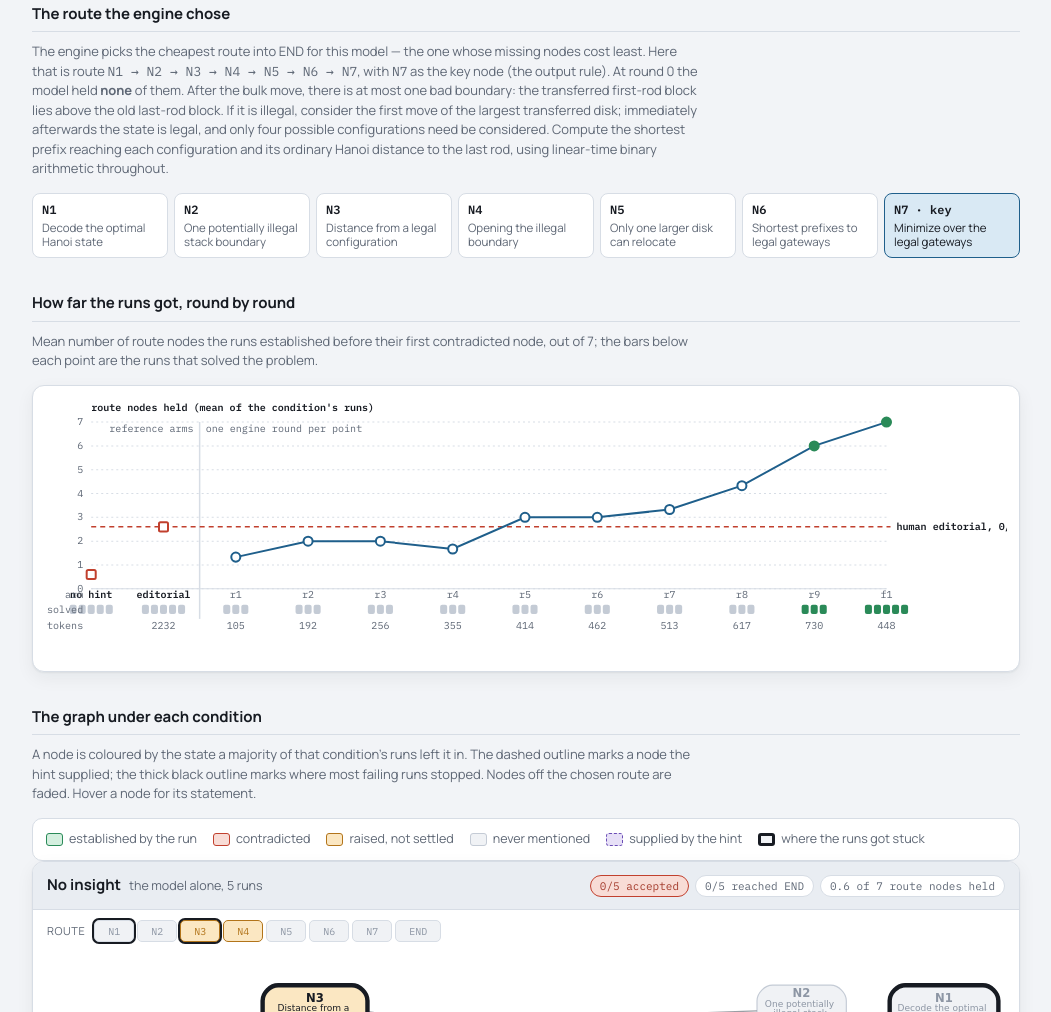
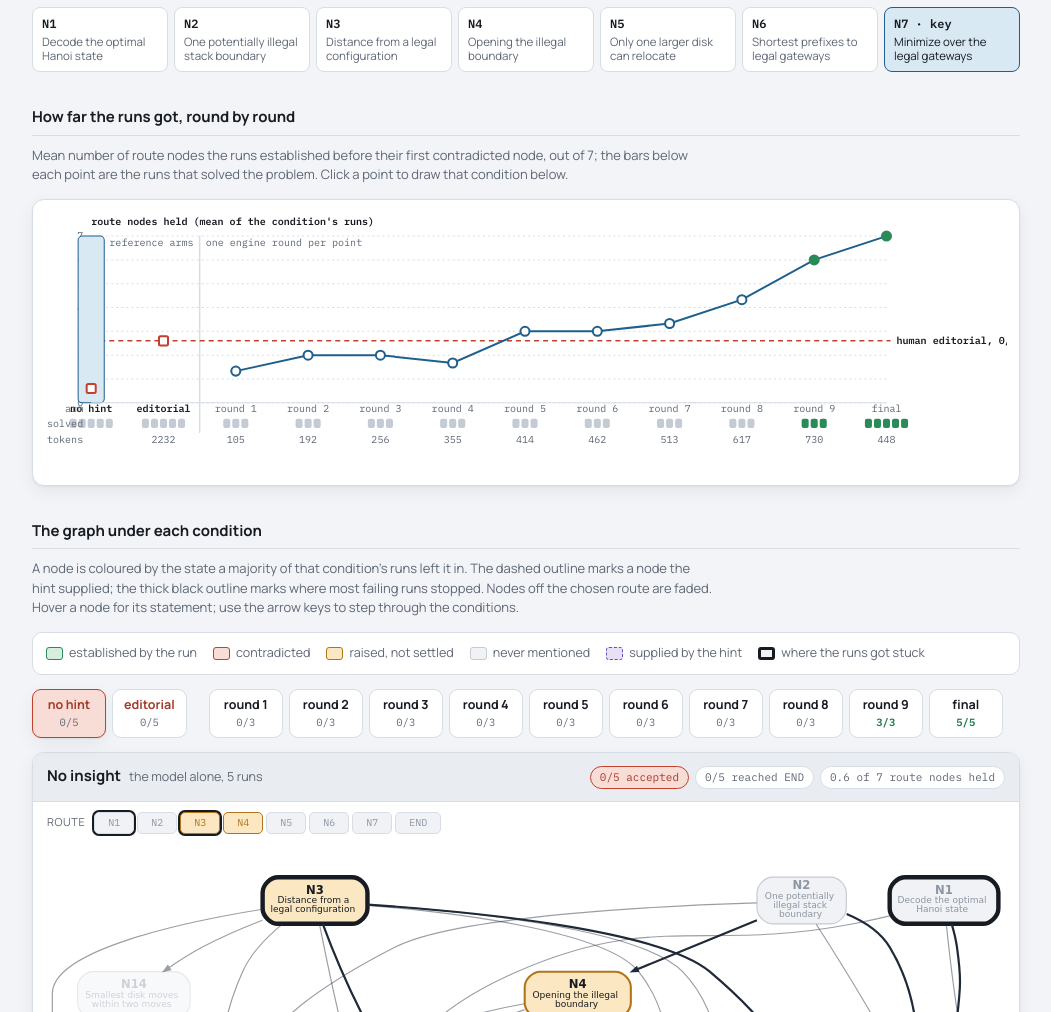
Before and after one commit to xupy2003/InsightGeneration, a plain HTML site: page insight-evolution/index.html in a window 1280 px wide. Shown: the part 428-1440 px from the top of the page, without its empty margins (114-1165 px from the left). Drawn offline with Linux system fonts and the light colour scheme.

Commit message:
Insight Evolution: one switchable graph, drop the intro paragraphs

```diff
--- a/insight-evolution/index.html
+++ b/insight-evolution/index.html
@@ -11,9 +11,9 @@
 <link rel="preconnect" href="https://fonts.gstatic.com" crossorigin>
 <link rel="stylesheet" href="https://fonts.googleapis.com/css2?family=Manrope:wght@400;500;600;700;800&family=IBM+Plex+Mono:wght@400;500;600&display=swap">
 <style>
-/* Layout: one reading column of figures, each the same graph under a different condition, with a
-   progress chart above them. Palette and node-state colors are the Reasoning Graph viewer's, so the
-   two pages read as one site. */
+/* Layout: one reading column — the progress chart, a condition picker, and a single graph canvas that
+   re-colours as the condition changes. Palette and node-state colors are the Reasoning Graph viewer's,
+   so the two pages read as one site. */
 :root {
   --bg: #f2f4f7; --surface: #ffffff; --surface-2: #e9edf2; --fg: #171b22; --muted: #5e6775; --line: #d7dde5;
   --accent: #1f5f8b; --accent-bg: #d9e9f4;
@@ -58,6 +58,7 @@
 }
 * { box-sizing: border-box; }
 body { margin: 0; background: var(--bg); color: var(--fg); font-family: var(--font-ui); font-size: 14px; line-height: 1.5; }
+button { font: inherit; color: inherit; cursor: pointer; }
 a { color: var(--accent); }
 h1, h2, h3 { margin: 0; text-wrap: balance; }
 code, .mono { font-family: var(--font-mono); }
@@ -69,16 +70,14 @@ code, .mono { font-family: var(--font-mono); }
 .crumb { font-size: 12px; color: var(--muted); margin-bottom: 10px; }
 .top h1 { font-size: 24px; font-weight: 800; letter-spacing: -.01em; }
 .top .sub { margin: 4px 0 0; color: var(--muted); font-size: 13px; }
-.top .intro { margin: 14px 0 0; max-width: 84ch; color: var(--fg); font-size: 14px; }
-.top .intro + .intro { margin-top: 8px; color: var(--muted); font-size: 13px; }
-.totals { display: grid; grid-template-columns: repeat(auto-fit, minmax(140px, 1fr)); gap: 10px; margin: 20px 0 0; }
+.totals { display: grid; grid-template-columns: repeat(auto-fit, minmax(140px, 1fr)); gap: 10px; margin: 18px 0 0; }
 .stat { background: var(--surface); border: 1px solid var(--line); border-radius: 10px; padding: 10px 12px; box-shadow: var(--shadow); }
 .stat b { display: block; font-size: 20px; font-weight: 800; font-variant-numeric: tabular-nums; }
 .stat b.ok { color: var(--ac); } .stat b.no { color: var(--fail); }
 .stat span { color: var(--muted); font-size: 11px; text-transform: uppercase; letter-spacing: .05em; }
 
 h2.sec { font-size: 15px; font-weight: 700; margin: 34px 0 10px; padding-bottom: 6px; border-bottom: 1px solid var(--line); }
-p.note { margin: 0 0 14px; color: var(--muted); font-size: 13px; max-width: 84ch; }
+p.note { margin: 0 0 14px; color: var(--muted); font-size: 13px; max-width: 86ch; }
 
 /* route strip */
 .route { display: flex; flex-wrap: wrap; gap: 6px; }
@@ -92,25 +91,37 @@ p.note { margin: 0 0 14px; color: var(--muted); font-size: 13px; max-width: 84ch
 /* chart */
 .chartbox { background: var(--surface); border: 1px solid var(--line); border-radius: 12px; padding: 14px 12px 8px;
             box-shadow: var(--shadow); overflow-x: auto; }
-.chartbox svg { display: block; min-width: 640px; width: 100%; height: auto; }
+.chartbox svg { display: block; min-width: 660px; width: 100%; height: auto; }
 .chartbox .ax { stroke: var(--line); }
 .chartbox .grid { stroke: var(--line); stroke-dasharray: 2 3; }
 .chartbox .lbl { fill: var(--muted); font-size: 10px; font-family: var(--font-mono); }
 .chartbox .lbl.b { fill: var(--fg); font-weight: 600; }
 .chartbox .ln { fill: none; stroke: var(--accent); stroke-width: 2; }
-.chartbox .pt { fill: var(--surface); stroke: var(--accent); stroke-width: 2; }
+.chartbox .pt { fill: var(--surface); stroke: var(--accent); stroke-width: 2; cursor: pointer; }
 .chartbox .pt.all { fill: var(--est); stroke: var(--est); }
 .chartbox .pt.some { fill: var(--work); stroke: var(--work); }
 .chartbox .bar { fill: var(--absent); } .chartbox .bar.on { fill: var(--est); }
-.chartbox .zone { fill: var(--absent-bg); }
 .chartbox .div { stroke: var(--line); stroke-width: 1.5; }
 .chartbox .ref { stroke: var(--wrong); stroke-width: 1.5; stroke-dasharray: 5 4; fill: none; }
 .chartbox rect.pt.ref { fill: var(--surface); stroke: var(--wrong); stroke-width: 2; stroke-dasharray: none; }
+.chartbox .hit { fill: transparent; cursor: pointer; }
+.chartbox .sel { fill: var(--accent-bg); stroke: var(--accent); stroke-width: 1; }
 
-/* figures */
-.figs { display: grid; gap: 18px; }
+/* condition picker */
+.picker { display: flex; flex-wrap: wrap; gap: 6px; margin-bottom: 14px; }
+.pick { display: grid; gap: 1px; justify-items: center; background: var(--surface); border: 1px solid var(--line);
+        border-radius: 9px; padding: 6px 11px; min-width: 74px; }
+.pick:hover { border-color: var(--accent); }
+.pick[aria-pressed="true"] { border-color: var(--accent); background: var(--accent-bg); box-shadow: var(--shadow); }
+.pick .pl { font-size: 12.5px; font-weight: 700; white-space: nowrap; }
+.pick .pm { font-family: var(--font-mono); font-size: 10.5px; color: var(--muted); }
+.pick.ref .pl { color: var(--fail); }
+.pick[aria-pressed="true"].ref { border-color: var(--wrong); background: var(--wrong-bg); }
+.pick.won .pm { color: var(--ac); font-weight: 600; }
+.picker .gap { width: 10px; }
+
+/* figure */
 .fig { background: var(--surface); border: 1px solid var(--line); border-radius: 12px; box-shadow: var(--shadow); overflow: hidden; }
-.fig.hl { border-color: var(--accent); }
 .fhead { display: flex; flex-wrap: wrap; gap: 8px 14px; align-items: baseline; justify-content: space-between;
          padding: 12px 14px; border-bottom: 1px solid var(--line); background: var(--surface-2); }
 .fhead .ft { font-size: 15px; font-weight: 700; }
@@ -136,8 +147,10 @@ p.note { margin: 0 0 14px; color: var(--muted); font-size: 13px; max-width: 84ch
 .canvas { padding: 8px 10px 12px; }
 .graphsvg { width: 100%; height: auto; display: block; }
 .graphsvg text { font-family: 'DejaVu Sans', Verdana, sans-serif; fill: var(--fg); }
-.graphsvg .node path, .graphsvg .node polygon { fill: var(--node-bg); stroke: var(--edge); stroke-width: .9; }
+.graphsvg .node path, .graphsvg .node polygon { fill: var(--node-bg); stroke: var(--edge); stroke-width: .9;
+        transition: fill .18s, stroke .18s, opacity .18s; }
 .graphsvg .node path:not(:first-of-type) { fill: none; }
+.graphsvg .node { transition: opacity .18s; }
 .graphsvg .edge path { fill: none; stroke: var(--edge); opacity: .45; }
 .graphsvg .edge polygon { fill: var(--edge); stroke: var(--edge); opacity: .45; }
 .graphsvg .edge text { fill: var(--muted); font-size: 8px; }
@@ -156,7 +169,7 @@ p.note { margin: 0 0 14px; color: var(--muted); font-size: 13px; max-width: 84ch
 .graphsvg .node[data-id="END"].reached path:first-of-type { fill: var(--est-bg); stroke: var(--est); stroke-width: 2.4; }
 .graphsvg .node[data-id="CODE"].solved path:first-of-type { stroke: var(--est); stroke-width: 2.4; }
 
-.cap { margin: 0; padding: 0 14px 12px; font-size: 13px; color: var(--muted); max-width: 90ch; }
+.cap { margin: 0; padding: 0 14px 12px; font-size: 13px; color: var(--muted); max-width: 92ch; }
 .cap b { color: var(--fg); font-weight: 600; }
 details.ins { border-top: 1px solid var(--line); }
 details.ins summary { padding: 9px 14px; cursor: pointer; font-size: 12.5px; color: var(--accent); font-weight: 600; }
@@ -165,7 +178,7 @@ details.ins pre { margin: 0; padding: 0 14px 14px; white-space: pre-wrap; font-f
 
 /* legend */
 .legend { display: flex; flex-wrap: wrap; gap: 8px 16px; background: var(--surface); border: 1px solid var(--line);
-          border-radius: 10px; padding: 11px 13px; font-size: 12.5px; color: var(--muted); }
+          border-radius: 10px; padding: 11px 13px; font-size: 12.5px; color: var(--muted); margin-bottom: 14px; }
 .legend .it { display: flex; align-items: center; gap: 6px; }
 .legend .sw { width: 17px; height: 13px; border-radius: 3px; border: 1.6px solid var(--absent); background: var(--absent-bg); }
 .legend .sw.est { border-color: var(--est); background: var(--est-bg); }
@@ -176,6 +189,7 @@ details.ins pre { margin: 0; padding: 0 14px 14px; white-space: pre-wrap; font-f
 
 footer { margin-top: 32px; padding-top: 14px; border-top: 1px solid var(--line); color: var(--muted); font-size: 12px; }
 @media (max-width: 560px) { .fhead { flex-direction: column; align-items: flex-start; } }
+@media (prefers-reduced-motion: reduce) { * { transition: none !important; } }
 </style>
 
 <div class="app">
@@ -183,8 +197,6 @@ footer { margin-top: 32px; padding-top: 14px; border-top: 1px solid var(--line);
   <header class="top">
     <h1 id="h-title">Insight evolution on one problem</h1>
     <p class="sub" id="h-sub"></p>
-    <p class="intro">An insight is a <b>cut on the reasoning graph</b>: the nodes of a solution route the model does not reach on its own. The engine adds them <b>one node per round</b>, measures every round with real two-hour solver runs, and grades those runs against the same graph. These figures are that record — the same graph, once per condition, coloured by what the runs actually established.</p>
-    <p class="intro">The problem is one the human editorial does not unlock for this model: five editorial runs solve none of them, and the editorial argues a different route into END than the one this model is closest to. Watch the black outline &mdash; the node where the runs get stuck &mdash; move down the route until it reaches END and the submission is accepted.</p>
     <div class="totals" id="totals"></div>
   </header>
 
@@ -193,11 +205,11 @@ footer { margin-top: 32px; padding-top: 14px; border-top: 1px solid var(--line);
   <div class="route" id="route"></div>
 
   <h2 class="sec">How far the runs got, round by round</h2>
-  <p class="note">Mean number of route nodes the runs established before their first contradicted node, out of <span id="rlen"></span>; the bars below each point are the runs that solved the problem.</p>
+  <p class="note">Mean number of route nodes the runs established before their first contradicted node, out of <span id="rlen"></span>; the bars below each point are the runs that solved the problem. Click a point to draw that condition below.</p>
   <div class="chartbox" id="chartbox"></div>
 
   <h2 class="sec">The graph under each condition</h2>
-  <p class="note">A node is coloured by the state a majority of that condition's runs left it in. The dashed outline marks a node the hint supplied; the thick black outline marks where most failing runs stopped. Nodes off the chosen route are faded. Hover a node for its statement.</p>
+  <p class="note">A node is coloured by the state a majority of that condition's runs left it in. The dashed outline marks a node the hint supplied; the thick black outline marks where most failing runs stopped. Nodes off the chosen route are faded. Hover a node for its statement; use the arrow keys to step through the conditions.</p>
   <div class="legend">
     <span class="it"><span class="sw est"></span>established by the run</span>
     <span class="it"><span class="sw wrong"></span>contradicted</span>
@@ -206,7 +218,14 @@ footer { margin-top: 32px; padding-top: 14px; border-top: 1px solid var(--line);
     <span class="it"><span class="sw given"></span>supplied by the hint</span>
     <span class="it"><span class="sw stuck"></span>where the runs got stuck</span>
   </div>
-  <div class="figs" id="figs"></div>
+  <div class="picker" id="picker" role="tablist" aria-label="condition"></div>
+  <article class="fig">
+    <div class="fhead" id="fhead"></div>
+    <div class="minirow" id="fmini"></div>
+    <div class="canvas" id="fcanvas"></div>
+    <p class="cap" id="fcap"></p>
+    <div id="fins"></div>
+  </article>
 
   <footer id="foot"></footer>
 </div>
@@ -216,8 +235,12 @@ const DATA = {"problem":"2024/K-tower-of-noiha","title":"Tower of noiHa","model"
 (function () {
   const D = DATA, esc = (s) => String(s == null ? '' : s).replace(/[&<>"]/g, (c) => ({ '&': '&amp;', '<': '&lt;', '>': '&gt;', '"': '&quot;' }[c]));
   const routeSet = new Set(D.route), nodeById = new Map(D.nodes.map((n) => [n.id, n]));
-  const first = D.stages[0], ed = D.stages.find((s) => s.key === '__editorial__'), last = D.stages[D.stages.length - 1];
+  const S = D.stages, isRef = (s) => s.key.indexOf('__') === 0;
+  const first = S[0], ed = S.find((s) => s.key === '__editorial__'), last = S[S.length - 1];
   const edTok = ed ? ed.tokens : null, fTok = last ? last.tokens : null;
+  const shortOf = (s) => s.key === '__baseline__' ? 'no hint' : s.key === '__editorial__' ? 'editorial'
+    : s.key === 'f1' ? 'final' : s.key.replace(/^r/, 'round ');
+  let cur = 0, insOpen = false;
 
   document.getElementById('h-title').textContent = 'Insight evolution: ' + D.title;
   document.getElementById('h-sub').innerHTML = `<span class="mono">${esc(D.problem)}</span> · solver <span class="mono">${esc(D.model)}</span> · ${D.nodes.length} graph nodes, ${D.end_routes.length} solution routes · every condition measured with independent 2-hour runs`;
@@ -238,11 +261,11 @@ const DATA = {"problem":"2024/K-tower-of-noiha","title":"Tower of noiHa","model"
   }).join('');
 
   /* ---- progress chart: the two reference arms, then the engine's rounds ---- */
+  const chartBox = document.getElementById('chartbox');
   (function chart() {
-    const S = D.stages, W = Math.max(680, 70 + S.length * 74), H = 262, L = 46, R = 120, T = 22, B = 74;
+    const W = Math.max(680, 70 + S.length * 74), H = 262, L = 46, R = 120, T = 22, B = 74;
     const maxY = D.route.length, x = (i) => L + (S.length === 1 ? 0 : i * (W - L - R) / (S.length - 1));
     const y = (v) => T + (maxY - v) * (H - T - B) / maxY;
-    const isRef = (s) => s.key.indexOf('__') === 0;
     const nRef = S.filter(isRef).length;
     let g = `<svg viewBox="0 0 ${W} ${H}" role="img" aria-label="route nodes held per condition">`;
     for (let v = 0; v <= maxY; v++) {
@@ -265,73 +288,95 @@ const DATA = {"problem":"2024/K-tower-of-noiha","title":"Tower of noiHa","model"
     S.forEach((s, i) => {
       const cls = s.solved === s.runs ? 'all' : (s.solved ? 'some' : '');
       const tip = `<title>${esc(s.label)}: ${s.held_mean} of ${maxY} route nodes held, ${s.solved}/${s.runs} solved, ${s.ends}/${s.runs} reached END</title>`;
+      g += `<rect class="selbox" data-i="${i}" x="${x(i) - 13}" y="${T}" width="26" height="${y(0) - T}" rx="4" fill="none"/>`;
       g += isRef(s)
-        ? `<rect class="pt ref ${cls}" x="${x(i) - 4.5}" y="${y(s.held_mean) - 4.5}" width="9" height="9" rx="1.5">${tip}</rect>`
-        : `<circle class="pt ${cls}" cx="${x(i)}" cy="${y(s.held_mean)}" r="4.5">${tip}</circle>`;
+        ? `<rect class="pt ref ${cls}" data-i="${i}" x="${x(i) - 4.5}" y="${y(s.held_mean) - 4.5}" width="9" height="9" rx="1.5"/>`
+        : `<circle class="pt ${cls}" data-i="${i}" cx="${x(i)}" cy="${y(s.held_mean)}" r="4.5"/>`;
       const bw = 7, by = H - B + 16;
       for (let k = 0; k < s.runs; k++) {
         g += `<rect class="bar ${k < s.solved ? 'on' : ''}" x="${x(i) - (s.runs * (bw + 2) - 2) / 2 + k * (bw + 2)}" y="${by}" width="${bw}" height="9" rx="2"/>`;
       }
-      const short = s.key === '__baseline__' ? 'no hint' : s.key === '__editorial__' ? 'editorial' : s.key;
-      g += `<text class="lbl ${isRef(s) ? 'b' : ''}" x="${x(i)}" y="${H - B + 9}" text-anchor="middle">${esc(short)}</text>`;
+      g += `<text class="lbl ${isRef(s) ? 'b' : ''}" x="${x(i)}" y="${H - B + 9}" text-anchor="middle">${esc(shortOf(s))}</text>`;
       if (s.tokens != null) g += `<text class="lbl" x="${x(i)}" y="${H - B + 40}" text-anchor="middle">${s.tokens}</text>`;
+      g += `<rect class="hit" data-i="${i}" x="${x(i) - 16}" y="${T}" width="32" height="${H - B + 44 - T}">${tip}</rect>`;
     });
     g += `<text class="lbl" x="${L - 8}" y="${H - B + 9}" text-anchor="end">arm</text>`;
+    g += `<text class="lbl" x="${L - 8}" y="${H - B + 24}" text-anchor="end">solved</text>`;
     g += `<text class="lbl" x="${L - 8}" y="${H - B + 40}" text-anchor="end">tokens</text>`;
-    g += `<text class="lbl" x="${L - 8}" y="${H - B + 24}" text-anchor="end">solved</text>`;
     g += `<line class="ax" x1="${L}" y1="${y(0)}" x2="${W - R}" y2="${y(0)}"/>`;
-    g += '</svg>';
-    document.getElementById('chartbox').innerHTML = g;
+    chartBox.innerHTML = g + '</svg>';
+    chartBox.addEventListener('click', (e) => {
+      const t = e.target.closest('[data-i]');
+      if (t) select(+t.getAttribute('data-i'));
+    });
   })();
 
-  /* ---- one figure per stage ---- */
+  /* ---- the picker ---- */
+  const picker = document.getElementById('picker');
+  picker.innerHTML = S.map((s, i) => {
+    const gap = (i > 0 && isRef(S[i - 1]) && !isRef(s)) ? '<span class="gap"></span>' : '';
+    return `${gap}<button type="button" class="pick ${isRef(s) ? 'ref' : ''} ${s.solved === s.runs ? 'won' : ''}" role="tab" data-i="${i}" aria-pressed="false"><span class="pl">${esc(shortOf(s))}</span><span class="pm">${s.solved}/${s.runs}</span></button>`;
+  }).join('');
+  picker.addEventListener('click', (e) => {
+    const b = e.target.closest('button[data-i]');
+    if (b) select(+b.dataset.i);
+  });
+  document.addEventListener('keydown', (e) => {
+    if (e.target.closest('input, textarea, summary')) return;
+    if (e.key === 'ArrowRight') { select(Math.min(S.length - 1, cur + 1)); e.preventDefault(); }
+    if (e.key === 'ArrowLeft') { select(Math.max(0, cur - 1)); e.preventDefault(); }
+  });
+
+  /* ---- the single graph canvas ---- */
   const tpl = document.createElement('template');
   tpl.innerHTML = D.svg;
-  const baseSvg = tpl.content.querySelector('svg');
+  const svg = tpl.content.querySelector('svg');
+  svg.setAttribute('class', 'graphsvg');
+  const nodeEls = new Map(), titleEls = new Map();
+  svg.querySelectorAll('g.node').forEach((g) => {
+    const id = g.querySelector('title').textContent.trim();
+    g.setAttribute('data-id', id);
+    nodeEls.set(id, g);
+    titleEls.set(id, g.querySelector('title'));
+  });
+  svg.querySelectorAll('g.edge').forEach((g) => {
+    const t = (g.querySelector('title') || {}).textContent || '';
+    const m = t.replace(/&#45;/g, '-').split('->');
+    if (m.length === 2) {
+      const a = m[0].trim(), b = m[1].trim();
+      if ((D.route.indexOf(a) >= 0 && D.route.indexOf(b) >= 0) || (D.route.indexOf(a) >= 0 && b === 'END')) g.classList.add('onroute');
+    }
+  });
+  document.getElementById('fcanvas').appendChild(svg);
 
-  function svgFor(s) {
-    const svg = baseSvg.cloneNode(true);
-    svg.setAttribute('class', 'graphsvg');
-    svg.querySelectorAll('g.node').forEach((g) => {
-      const id = (g.querySelector('title') || {}).textContent ? g.querySelector('title').textContent.trim() : '';
-      g.dataset.id = id;
+  const STATE_CLASSES = ['st-absent', 'st-established', 'st-wrong', 'st-working', 'given', 'stuck', 'offroute', 'reached', 'solved'];
+
+  function paint(s) {
+    const maxStuck = Object.keys(s.stuck).length ? Math.max(...Object.values(s.stuck)) : 0;
+    nodeEls.forEach((g, id) => {
+      g.classList.remove(...STATE_CLASSES);
+      const t = titleEls.get(id);
       if (id === 'END') {
         if (s.ends > 0) g.classList.add('reached');
-        const t = document.createElementNS('http://www.w3.org/2000/svg', 'title');
         t.textContent = `END reached in ${s.ends} of ${s.runs} runs`;
-        g.replaceChild(t, g.querySelector('title'));
         return;
       }
       if (id === 'CODE') {
         if (s.solved > 0) g.classList.add('solved');
-        const t = document.createElementNS('http://www.w3.org/2000/svg', 'title');
         t.textContent = `accepted in ${s.solved} of ${s.runs} runs`;
-        g.replaceChild(t, g.querySelector('title'));
         return;
       }
-      const st = s.states[id] || 'absent', c = s.counts[id] || {};
-      g.classList.add('st-' + st);
+      const c = s.counts[id] || {};
+      g.classList.add('st-' + (s.states[id] || 'absent'));
       if (!routeSet.has(id)) g.classList.add('offroute');
-      if ((s.given[id] || 0) * 2 >= s.runs && s.given[id] > 0) g.classList.add('given');
+      if ((s.given[id] || 0) > 0 && (s.given[id] || 0) * 2 >= s.runs) g.classList.add('given');
       const stuckN = s.stuck[id] || 0;
-      if (stuckN > 0 && stuckN === Math.max(...Object.values(s.stuck))) g.classList.add('stuck');
+      if (stuckN > 0 && stuckN === maxStuck) g.classList.add('stuck');
       const n = nodeById.get(id) || {};
-      const t = document.createElementNS('http://www.w3.org/2000/svg', 'title');
       t.textContent = `${id} — ${n.name}\n${n.statement}\n\nacross ${s.runs} runs: established ${c.established || 0}, contradicted ${c.wrong || 0}, raised ${c.working || 0}, absent ${c.absent || 0}`
         + ((s.given[id] || 0) ? `\nsupplied by the hint in ${s.given[id]} run(s)` : '')
         + (stuckN ? `\nstuck here in ${stuckN} run(s)` : '');
-      g.replaceChild(t, g.querySelector('title'));
     });
-    svg.querySelectorAll('g.edge').forEach((g) => {
-      const t = (g.querySelector('title') || {}).textContent || '';
-      const m = t.replace(/&#45;/g, '-').split('->');
-      if (m.length === 2) {
-        const a = m[0].trim(), b = m[1].trim();
-        const ia = D.route.indexOf(a), ib = D.route.indexOf(b);
-        if ((ia >= 0 && ib >= 0) || (ia >= 0 && b === 'END')) g.classList.add('onroute');
-      }
-    });
-    return svg;
   }
 
   function changeText(s) {
@@ -349,31 +394,34 @@ const DATA = {"problem":"2024/K-tower-of-noiha","title":"Tower of noiHa","model"
     return 'Failing runs stopped at ' + e.map(([k, v]) => `<b>${esc(k)}</b> (${v})`).join(', ') + '.';
   }
 
-  const figs = document.getElementById('figs');
-  D.stages.forEach((s) => {
-    const art = document.createElement('article');
-    art.className = 'fig' + (s.solved === s.runs ? ' hl' : '');
-    const chips = [];
-    chips.push(`<span class="chip ${s.solved === s.runs ? 'ac' : (s.solved ? '' : 'no')}">${s.solved}/${s.runs} accepted</span>`);
-    chips.push(`<span class="chip">${s.ends}/${s.runs} reached END</span>`);
-    chips.push(`<span class="chip">${s.held_mean} of ${D.route.length} route nodes held</span>`);
+  function select(i) {
+    cur = i;
+    const s = S[i];
+    picker.querySelectorAll('button[data-i]').forEach((b) => b.setAttribute('aria-pressed', +b.dataset.i === i ? 'true' : 'false'));
+    chartBox.querySelectorAll('.selbox').forEach((r) => r.setAttribute('class', +r.getAttribute('data-i') === i ? 'selbox sel' : 'selbox'));
+    const chips = [`<span class="chip ${s.solved === s.runs ? 'ac' : (s.solved ? '' : 'no')}">${s.solved}/${s.runs} accepted</span>`,
+                   `<span class="chip">${s.ends}/${s.runs} reached END</span>`,
+                   `<span class="chip">${s.held_mean} of ${D.route.length} route nodes held</span>`];
     if (s.tokens != null) chips.push(`<span class="chip tok">${s.tokens} tokens</span>`);
-    const givenRoute = D.route.filter((id) => (s.given[id] || 0) * 2 >= s.runs && s.given[id] > 0);
+    const givenRoute = D.route.filter((id) => (s.given[id] || 0) > 0 && (s.given[id] || 0) * 2 >= s.runs);
     if (givenRoute.length) chips.push(`<span class="chip give">supplies ${givenRoute.join(' ')}</span>`);
-    const mini = D.route.map((id) => {
-      const st = s.states[id] || 'absent', c = s.counts[id] || {};
-      const stuckN = s.stuck[id] || 0, isStuck = stuckN > 0 && stuckN === Math.max(...Object.values(s.stuck));
-      return `<span class="mini ${st} ${isStuck ? 'stuckm' : ''}" title="${esc(id)}: established in ${c.established || 0} of ${s.runs} runs">${esc(id)}</span>`;
+    document.getElementById('fhead').innerHTML =
+      `<div><span class="ft">${esc(s.label)}</span>${s.sub ? `<span class="fs">${esc(s.sub)}</span>` : ''}</div><div class="chips">${chips.join('')}</div>`;
+    const maxStuck = Object.keys(s.stuck).length ? Math.max(...Object.values(s.stuck)) : 0;
+    document.getElementById('fmini').innerHTML = `<span class="ml">route</span>` + D.route.map((id) => {
+      const c = s.counts[id] || {}, stuckN = s.stuck[id] || 0;
+      return `<span class="mini ${s.states[id] || 'absent'} ${stuckN > 0 && stuckN === maxStuck ? 'stuckm' : ''}" title="${esc(id)}: established in ${c.established || 0} of ${s.runs} runs">${esc(id)}</span>`;
     }).join('') + `<span class="mini endm ${s.ends ? 'established' : ''}" title="END reached in ${s.ends} of ${s.runs} runs">END</span>`;
-    art.innerHTML = `<div class="fhead"><div><span class="ft">${esc(s.label)}</span>${s.sub ? `<span class="fs">${esc(s.sub)}</span>` : ''}</div><div class="chips">${chips.join('')}</div></div>`
-      + `<div class="minirow"><span class="ml">route</span>${mini}</div>`
-      + `<div class="canvas"></div>`
-      + `<p class="cap">${changeText(s)} ${stuckText(s)}</p>`
-      + (s.hint ? `<details class="ins"><summary>${s.key === '__editorial__' ? 'Human editorial' : 'Insight text'} (${s.tokens != null ? s.tokens + ' solver tokens' : 'text'})</summary><pre>${esc(s.hint)}</pre></details>` : '');
-    art.querySelector('.canvas').appendChild(svgFor(s));
-    figs.appendChild(art);
-  });
+    document.getElementById('fcap').innerHTML = `${changeText(s)} ${stuckText(s)}`;
+    document.getElementById('fins').innerHTML = s.hint
+      ? `<details class="ins" ${insOpen ? 'open' : ''}><summary>${s.key === '__editorial__' ? 'Human editorial' : 'Insight text'} (${s.tokens != null ? s.tokens + ' solver tokens' : 'text'})</summary><pre>${esc(s.hint)}</pre></details>`
+      : '';
+    const det = document.querySelector('#fins details');
+    if (det) det.addEventListener('toggle', () => { insOpen = det.open; });
+    paint(s);
+  }
 
+  select(0);
   document.getElementById('foot').innerHTML = `Graph built by an explorer model from the statement alone and judge-verified; runs graded blind against it. Engine: GPTv4 · graphs and grader: ReasoningGraph · built ${esc(D.built)} · <a href="https://github.com/xupy2003/InsightGeneration">code</a>`;
 })();
 </script>
```
Also changed, not shown: insight-evolution/source/template.html (+128 -80 lines).
